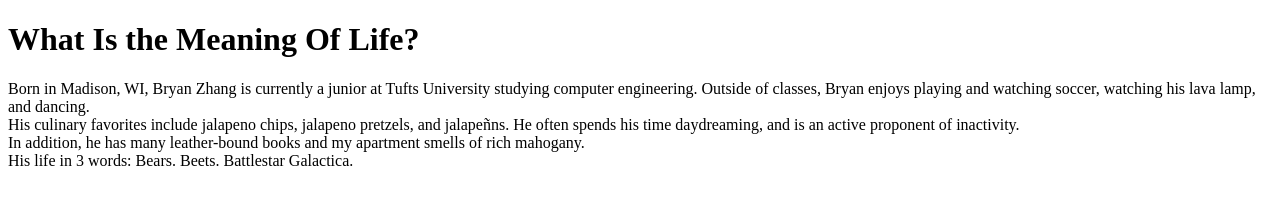
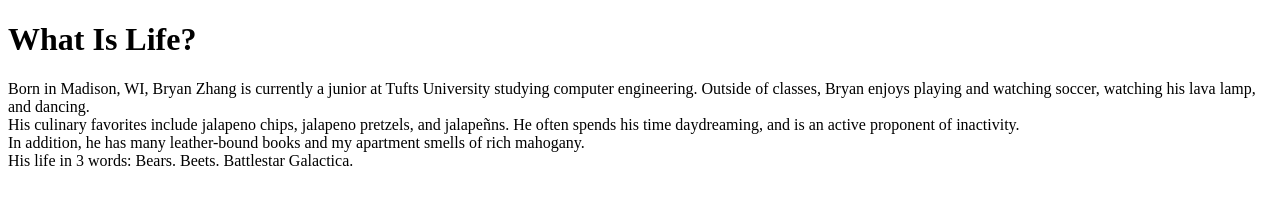
Before and after one commit to BZhang93/bzhang93.github.io, a plain HTML site: page bio.html in a window 1280 px wide. Drawn offline with Linux system fonts and the light colour scheme.

Commit message:
character encoding edit

```diff
--- a/bio.html
+++ b/bio.html
@@ -2,9 +2,10 @@
 <html>
 <head>
 <title> 404: Person Not Found </title>
+<meta http-equiv="Content-Type" content="text/html;charset=utf-8" >
 </head>
 
-<h1> What Is the Meaning Of Life? </h1>
+<h1> What Is Life? </h1>
 <body>
 Born in Madison, WI, Bryan Zhang is currently a junior at Tufts University studying computer engineering. Outside of classes, Bryan enjoys playing and watching soccer, watching his lava lamp, and dancing. <br/>
 His culinary favorites include jalapeno chips, jalapeno pretzels, and jalapeñns. He often spends his time daydreaming, and is an active proponent of inactivity. <br/>
```
Also changed, not shown: index.html (+1 -0 lines).
